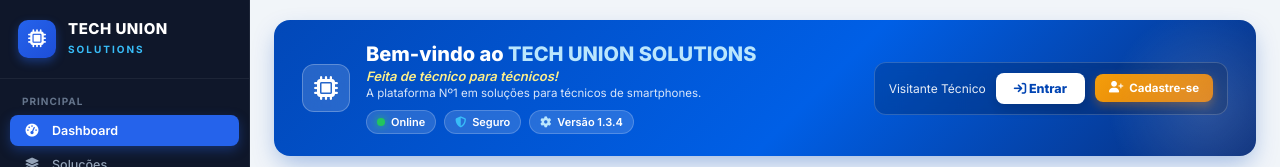
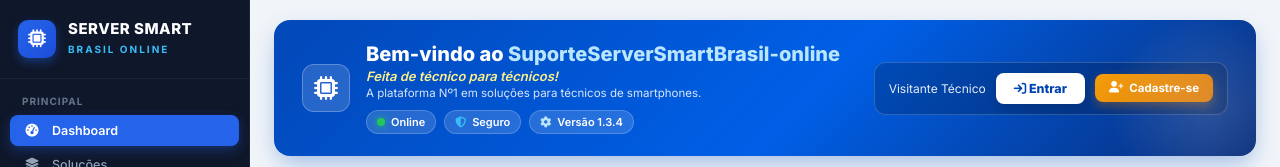
Before and after one commit to SuporteServerSmart/SuporteServerSmartBrasilOnline, a plain HTML site: page index.html in a window 1280 px wide. Shown: the top 167 px of the page. Drawn offline with Linux system fonts and the light colour scheme.

Commit message:
fix(brand): alterar titulo para Bem-vindo ao SuporteServerSmartBrasil-online

```diff
--- a/index.html
+++ b/index.html
@@ -3,7 +3,7 @@
 <head>
   <meta charset="UTF-8">
   <meta name="viewport" content="width=device-width, initial-scale=1.0">
-  <title>TECH UNION SOLUTIONS | Plataforma para Técnicos de Smartphones</title>
+  <title>SuporteServerSmartBrasil-online | Plataforma para Técnicos de Smartphones</title>
 
   <!-- Fontes Google & FontAwesome 6 Icons -->
   <link rel="preconnect" href="https://fonts.googleapis.com">
@@ -29,8 +29,8 @@
           <i class="fa-solid fa-microchip"></i>
         </div>
         <div class="brand-text">
-          <h2>TECH UNION</h2>
-          <span>SOLUTIONS</span>
+          <h2>SERVER SMART</h2>
+          <span>BRASIL ONLINE</span>
         </div>
       </div>
 
@@ -232,7 +232,7 @@
               <i class="fa-solid fa-microchip"></i>
             </div>
             <div class="hero-info">
-              <h1>Bem-vindo ao <span>TECH UNION SOLUTIONS</span></h1>
+              <h1>Bem-vindo ao <span>SuporteServerSmartBrasil-online</span></h1>
               <div class="hero-subtitle">Feita de técnico para técnicos!</div>
               <div class="hero-tagline">A plataforma Nº1 em soluções para técnicos de smartphones.</div>
 
@@ -404,7 +404,7 @@
           <div class="form-grid">
             <div class="form-group">
               <label>Nome do Sistema:</label>
-              <input type="text" id="cfgSystemName" value="TECH UNION SOLUTIONS" readonly>
+              <input type="text" id="cfgSystemName" value="SuporteServerSmartBrasil-online" readonly>
             </div>
             <div class="form-group">
               <label>Versão:</label>
--- a/js/data.js
+++ b/js/data.js
@@ -3,7 +3,7 @@
 
 const TECH_UNION_DATA = {
   system: {
-    name: "TECH UNION SOLUTIONS",
+    name: "SuporteServerSmartBrasil-online",
     subtitle: "Feita de técnico para técnicos!",
     tagline: "A plataforma Nº1 em soluções para técnicos de smartphones.",
     version: "1.3.4",
```
